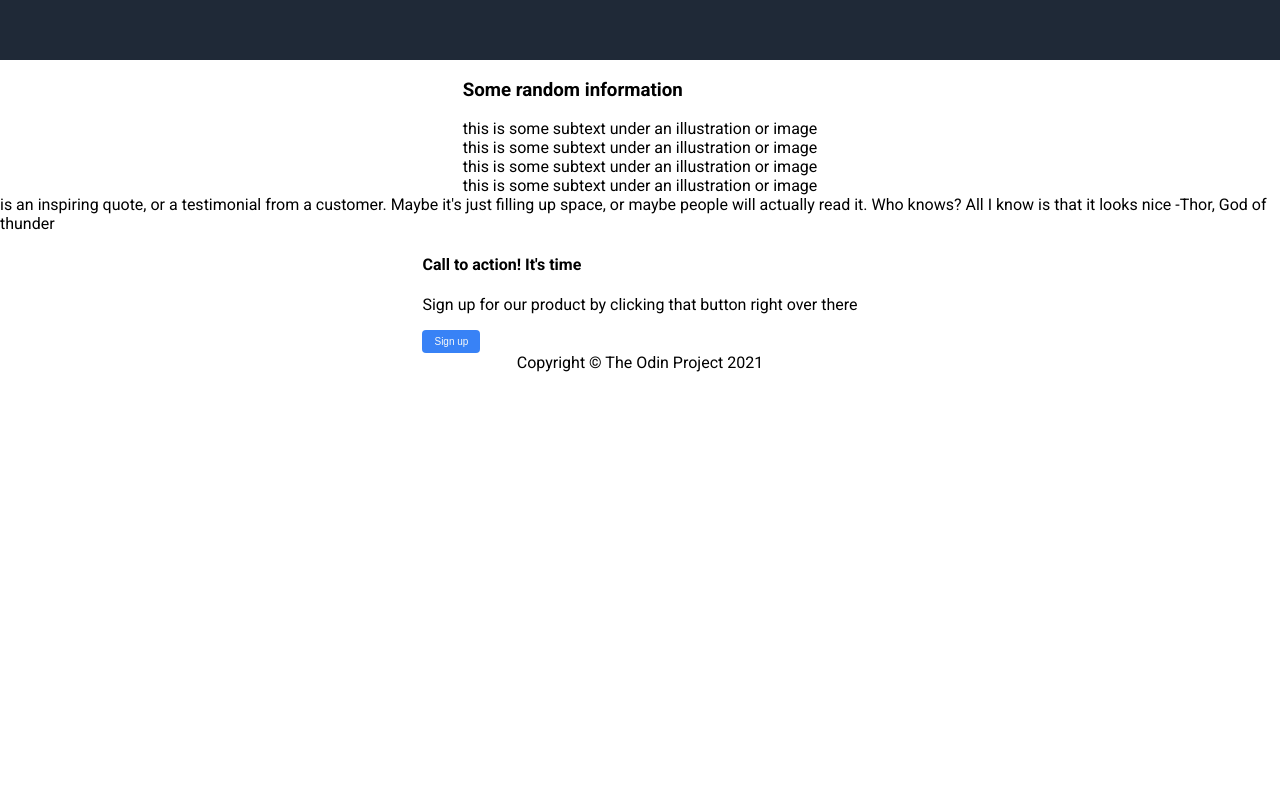
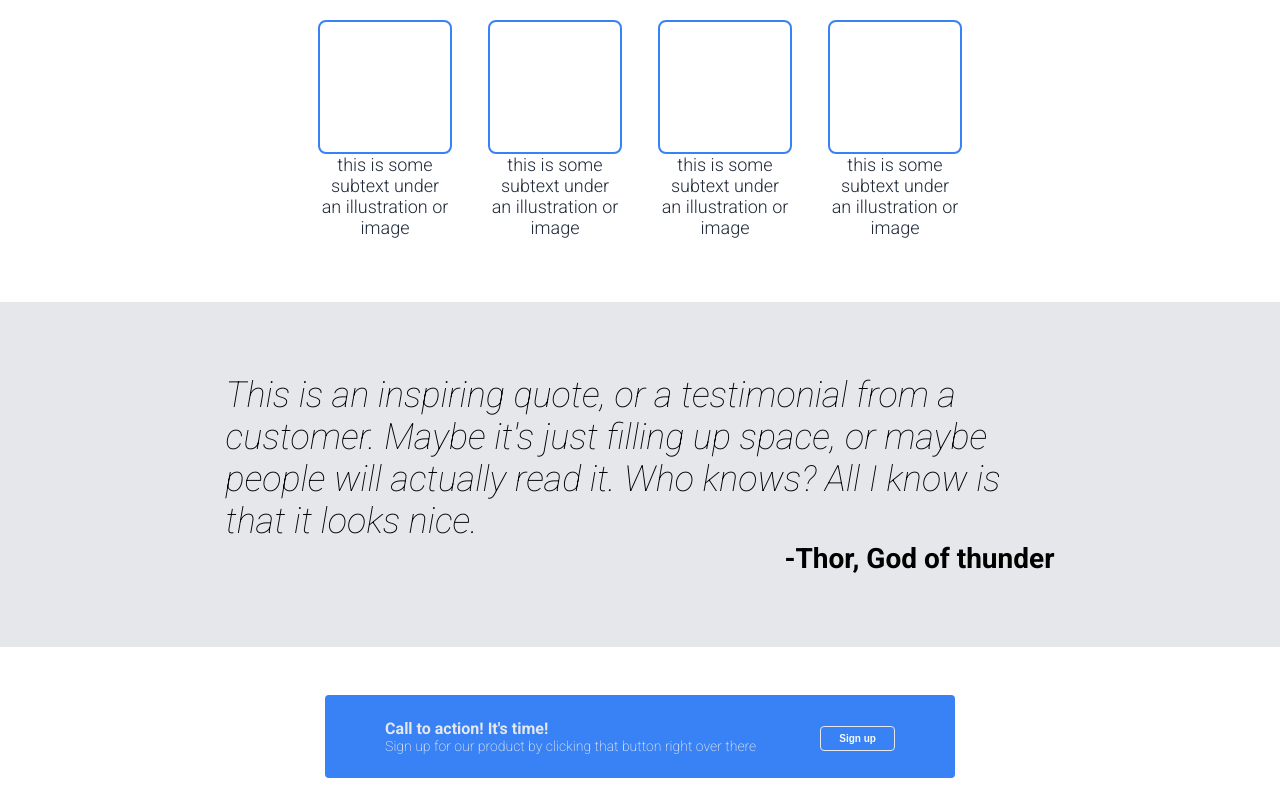
Before and after one commit to PhillipVu-184/landing-page, a plain HTML site: page index.html in a window 1280 px wide. Shown: the part 428-1220 px from the top of the page. Before the commit the page ends 800 px from the top, so only its background shows below. Drawn offline with Linux system fonts and the light colour scheme.

Commit message:
Added CSS to all elements Including additional information, quote, sign up box and footer

```diff
--- a/index.html
+++ b/index.html
@@ -32,24 +32,32 @@
     <img class="header-image" src="../landing-page/images/header image.jpg" alt="A woman looking at her nutrition week meal plan">
  </div>
 </div>
+<h3>Some random information.</h3>
 <div class="information">
-    <h3>Some random information</h3>
-    <div class="box"></div>
-    <div class="subtext"> this is some subtext under an illustration or image</div>
-    <div class="box"></div>
-    <div class="subtext"> this is some subtext under an illustration or image</div>
-    <div class="box"></div>
-    <div class="subtext"> this is some subtext under an illustration or image</div>
-    <div class="box"></div>
-    <div class="subtext"> this is some subtext under an illustration or image</div>
+    <div class="box-wrapper">
+        <div class="box"></div>
+        <div class="subtext"> this is some subtext under an illustration or image</div>
+    </div>
+    <div class="box-wrapper">
+        <div class="box"></div>
+        <div class="subtext"> this is some subtext under an illustration or image</div>
+    </div>
+    <div class="box-wrapper">
+        <div class="box"></div>
+        <div class="subtext"> this is some subtext under an illustration or image</div>
+    </div>
+    <div class="box-wrapper">
+        <div class="box"></div>
+        <div class="subtext"> this is some subtext under an illustration or image</div>
+    </div>
 </div>
-<div class="quote-wrapper"> <div class="quote"></div> is an inspiring quote, or a testimonial from a customer. Maybe it's just filling up space, or maybe people will actually read it. Who knows? All I know is that it looks nice <span> -Thor, God of thunder</span></div>
+<div class="quote-wrapper"> <div class="quote"> This is an inspiring quote, or a testimonial from a customer. Maybe it's just filling up space, or maybe people will actually read it. Who knows? All I know is that it looks nice. <span> -Thor, God of thunder</span></div></div>
 <div class="sign-up-box">
     <div class="sign-up">
-    <h4>Call to action! It's time</h4>
+    <h4>Call to action! It's time!</h4>
     <p>Sign up for our product by clicking that button right over there</p>
+    </div>
     <button>Sign up</button>
-    </div>
 </div>
 <div class="footer"> Copyright © The Odin Project 2021</div>
 
--- a/styles.css
+++ b/styles.css
@@ -58,12 +58,13 @@ ul li {
 }
 .header-image{
     width: 300px;
-    height: 220px;
+    height: 210px;
     min-width: 0;
     object-fit: cover;
     flex-grow: 1;
     flex-shrink:1;
     flex-basis: auto;
+
 
 }
 .header-content {
@@ -72,7 +73,7 @@ ul li {
     align-items: center;
     max-width: 75%;
     min-width: none;
-    min-height: 75%;
+    min-height: 80%;
     flex-shrink: 1;
     flex-wrap: wrap;
     padding: 48px 0;
@@ -83,23 +84,115 @@ ul li {
     flex-shrink: 1;
     flex-grow: 1;
     min-width: none;
+
 }
 .text h1{
     font-size: 48px;
     font-weight: 900;
     color: #f9faf8;
+    margin: 0;
 }
 .text p{
     color: #E5E7EB;
     font-size: 18px;
-    margin-top:-30px;
-    font-weight: 200;
+    font-weight: 300;
+    margin: 0;
 }
 button{
     background-color: #3882f6;
     color: #f9faf8;
     border-radius: 4px;
     border: 0;
-    padding: 6px 12px;
+    padding: 6px 18px;
     font-size: 10px;
+    margin-top: 4px;
+    font-weight: 600;
 }
+h3 {
+    font-size: 36px;
+    font-weight: 900;
+    color: #1f2937;
+}
+.box {
+    height: 130px;
+    width: 130px;
+    min-width: none;
+    border: 2px solid #3882f6;
+    border-radius: 8px;
+}
+.information {
+    display: flex;
+    text-align: center;
+    justify-content: center;
+    align-items: center;
+    flex-wrap: wrap;
+    width: 70%;
+    font-size: 18px;
+    font-weight: 300;
+    color: #1f2937;
+    gap: 40px;
+    margin-bottom: 64px;
+}
+.box-wrapper {
+    display: flex;
+    flex-direction: column;
+    justify-content: center;
+    align-items: center;
+    width: 130px;
+    padding: 0;
+    margin: 0;
+    flex-shrink: 1;
+}
+.quote-wrapper{
+    background-color: #E5E7EB;
+    font-size: 36px;
+    font-weight: lighter;
+    font-style: italic;
+    padding: 48px;
+
+}
+.quote {
+    text-wrap: wrap;
+    width: 70%;
+    margin: 24px auto;
+}
+.quote-wrapper span{
+    display: block;
+    font-weight: bold;
+    text-align: end;
+    font-size: 28px;
+    font-style: normal;
+}
+.sign-up-box{
+    display: flex;
+    justify-self: center;
+    align-items: center;
+    background-color: #3882f6;
+    padding: 24px 60px;
+    gap: 64px;
+    border-radius: 4px;
+    margin: 48px 0;
+}
+.sign-up{
+    color: #E5E7EB;
+}
+.sign-up h4, .sign-up p {
+    margin: 0;
+    padding: 0;
+}
+.sign-up p{
+    font-size: 14px;
+    font-weight: 200;
+}
+.sign-up-box button{
+    border: 1px solid #E5E7EB
+}
+.footer{
+    background-color: #1f2937;
+    padding: 12px 0;
+    width: 100%;
+    text-align: center;
+    color: #E5E7EB;
+    font-weight: 200;
+    font-size: 14px;
+}
```
